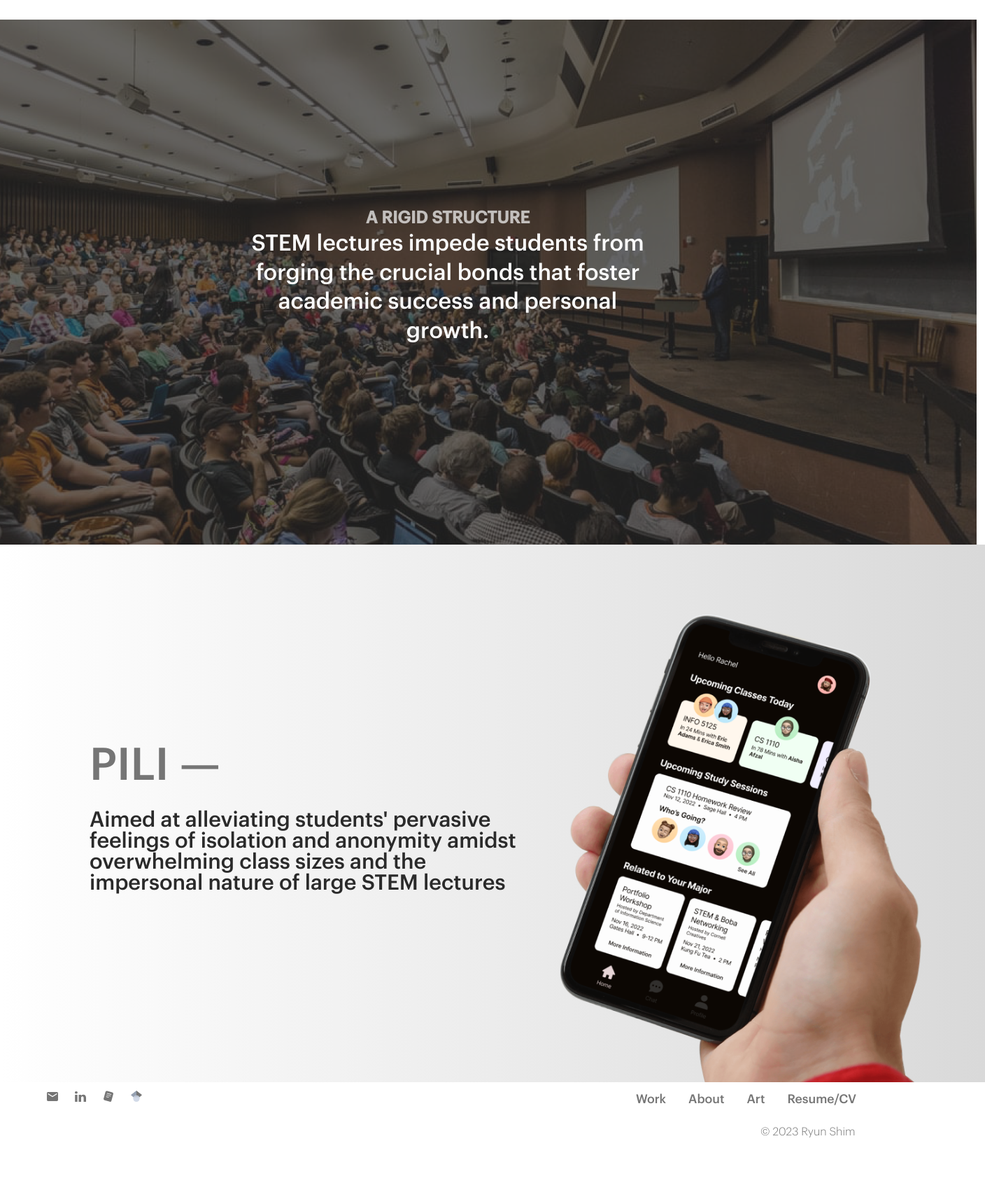
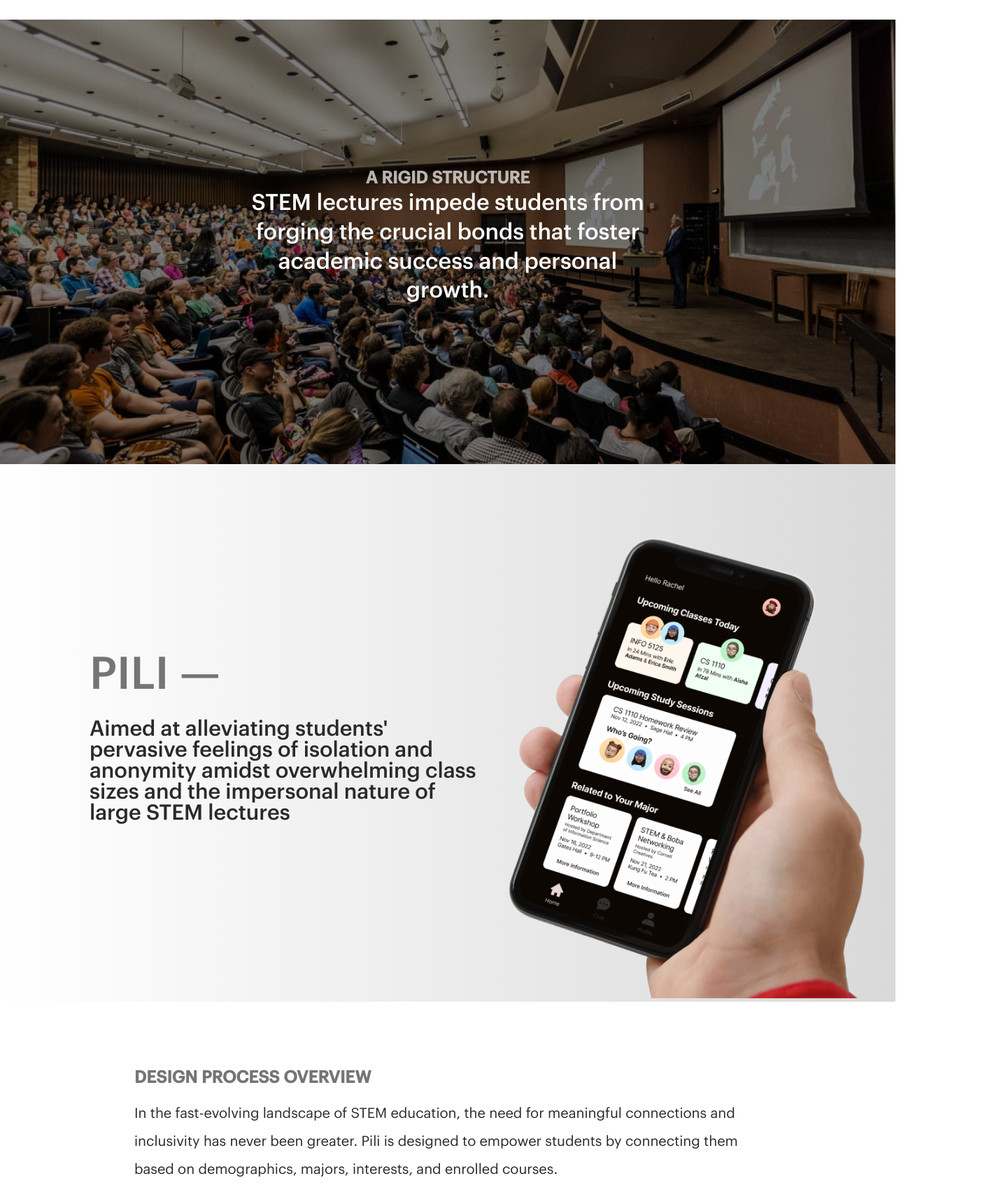
Before and after one commit to jaenixlee/ryunshim, a React (Vite) app: page /pili in a window 1280 px wide. Shown: the part 1351-3071 px from the top of the page at 70% size, 1408 px wide, since content can reach past the window. Before the commit the page ends 3005 px from the top, so only its background shows below. Built offline with nearby package versions, Linux system fonts and the light colour scheme.

Commit message:
working on pili

```diff
--- a/src/components/Pili/Pili.jsx
+++ b/src/components/Pili/Pili.jsx
@@ -2,6 +2,9 @@ import styles from './Pili.module.css';
 import a from '../../assets/Pili/1.png';
 import b from '../../assets/Pili/Class.png';
 import c from '../../assets/Pili/3.png';
+import d from '../../assets/Pili/Screenshot 2023-08-27 at 12.29 1.png';
+import charts from '../../assets/Pili/Charts.png';
+
 
 const Pili = () => {
 
@@ -56,6 +59,29 @@ const Pili = () => {
         </div>
       </div>
 
+      <div className={styles.section5}>
+        <div className={styles.designProcess}>
+          <h3>DESIGN PROCESS OVERVIEW</h3>
+          <p>In the fast-evolving landscape of STEM education, the need for meaningful connections and inclusivity has never been greater.
+            Pili is designed to empower students by connecting them based on demographics, majors, interests, and enrolled courses.</p>
+          <img style={{ height: "auto", width: "100%" }} src={d}></img>
+        </div>
+
+        <div className={styles.userResearch}>
+          <h3>USER RESEARCH</h3>
+          <p className={styles.subheading}>From Inspiration to Exploration</p>
+          <p style={{ margin: "0" }}>As minority undergraduate STEM students, we often found ourselves feeling disconnected, not knowing our peers, and even intimidated by the academic environment in large STEM lecture halls.
+            This sense of isolation made us wonder if others also yearned for a more meaningful connection.</p>
+
+          <p className={styles.specialSubHeading}>Uncovering Systemic Obstacles</p>
+          <p style={{ marginTop: "0" }}>Exploratory research, including extensive secondary research and literature reviews, laid the groundwork by identifying systemic challenges that underrepresented STEM students face in academic settings.</p>
+          <img style={{ position: "relative", left: "-12%", height: "auto", width: "125%" }} src={charts}></img>
+          <p>These statistics unveil the systemic challenges related to diversity and representation in STEM, which have the <mark style={{ fontStyle: "italic", fontWeight: "500", lineHeight: "2" }}>potential to directly contribute to the feelings of disconnection.</mark></p>
+          <p className={styles.specialSubHeading}>Identifying the Gaps</p>
+          <p style={{ marginTop: "0" }}>To inform our design and development process, we analyzed existing solutions addressing community-building in education. GroupMe and EdStem both fall short in fostering holistic student interactions, highlighting shortcomings in their ability to cater to the multifaceted needs of STEM students.</p>
+        </div>
+      </div>
+
     </div>
   )
 }
--- a/src/components/Pili/Pili.module.css
+++ b/src/components/Pili/Pili.module.css
@@ -93,19 +93,12 @@ hr {
   align-items: center;
 }
 
-.overlay {
-  position: absolute;
-  z-index: 100;
-  height: 750px;
-  width: 1512px;
-  background: #2A2A2A;
-  opacity: 0.70;
-}
-
 .classContainer img {
-  height: 750px;
-  width: 1512px;
+  height: auto;
+  width: 94.5rem;
   z-index: -999;
+  overflow: hidden;
+  filter: brightness(50%);
 }
 
 .classContainer h3 {
@@ -132,9 +125,7 @@ hr {
   align-items: center;
   padding: 0 0 0 8rem;
   background: linear-gradient(270deg, #D9D9D9 0%, rgba(217, 217, 217, 0) 100%);
-  width: 100%;
   height: 48rem;
-  overflow: hidden;
 }
 
 .section4 .left {
@@ -156,3 +147,40 @@ hr {
   width: 87%;
   padding: 6.5rem 0 0 2rem;
 }
+
+.section5 {
+  display: flex;
+  flex-direction: column;
+  padding: 6rem 12rem;
+}
+
+.section5 h3 {
+  color: #757575;
+  font-size: 1.5rem;
+  margin: 0;
+}
+
+.section5 p {
+  font-size: 1.25rem;
+  font-weight: 400;
+  line-height: 2;
+}
+
+.section5 img {
+  margin: 2rem 0;
+}
+
+.section5 .designProcess {
+  margin-bottom: 5rem;
+}
+
+.section5 .subheading {
+  font-size: 2rem;
+  margin: 0;
+}
+
+.section5 .specialSubHeading {
+  font-size: 1.5rem;
+  font-style: italic;
+  margin: 4rem 0 0 0;
+}
```
Also changed, not shown: src/assets/Pili/Charts.png (added), src/assets/Pili/Screenshot 2023-08-27 at 12.29 1.png (added). Lines whose indentation alone changed are shown as unchanged.
